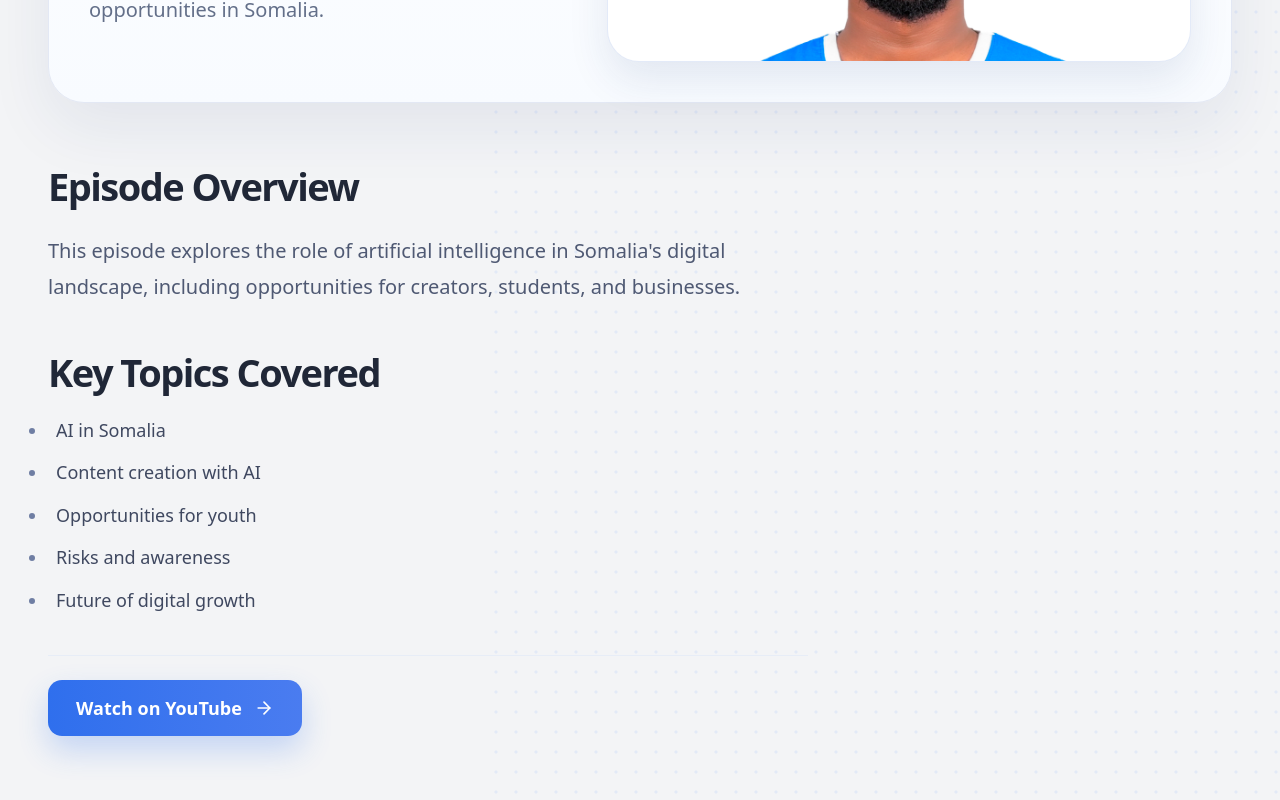
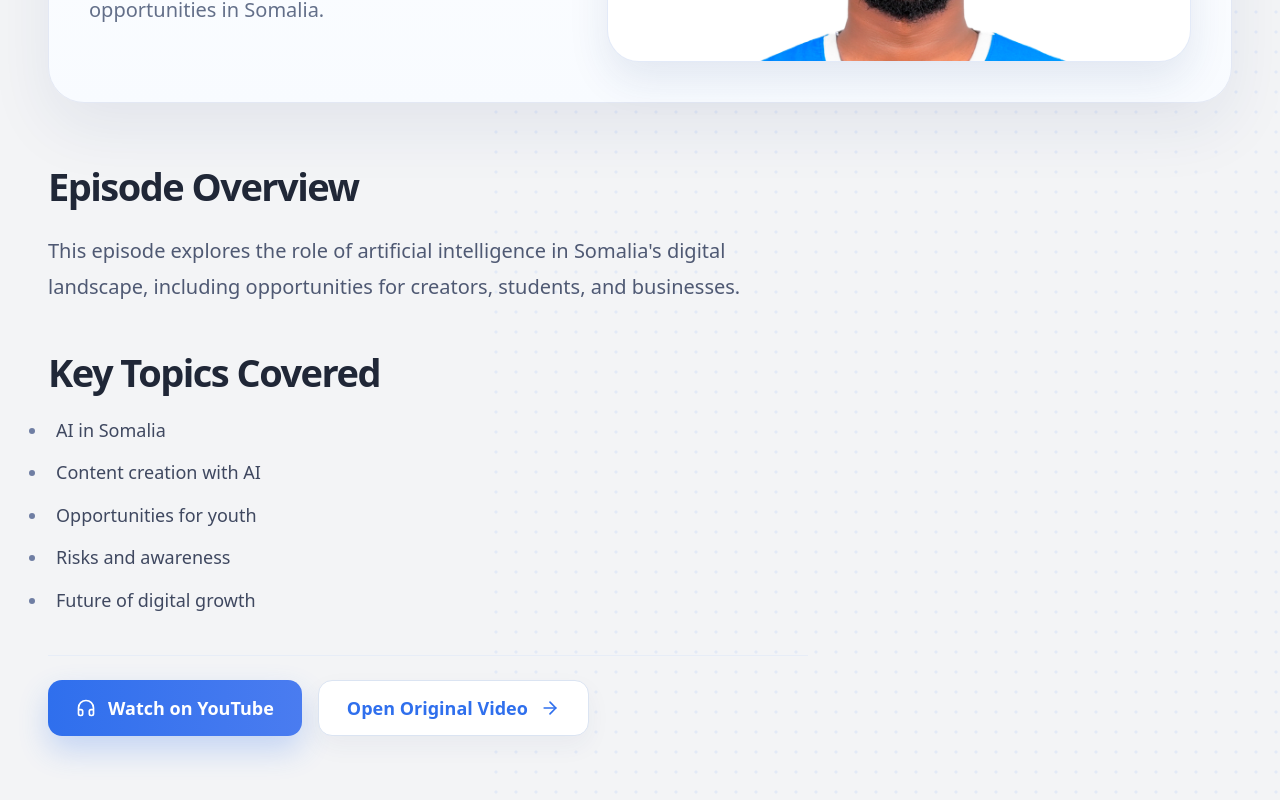
Before and after one commit to IshakAbdiazizHussen/Eng.yusuf-vision, a Next.js app: page /events/media/future-of-ai-in-somalia in a window 1280 px wide. Shown: the part 538-1338 px from the top of the page. Built offline with nearby package versions, Linux system fonts and the light colour scheme; no server answers.

Commit message:
adding a voice section in podcast side'

```diff
--- a/src/app/events/media/[slug]/page.tsx
+++ b/src/app/events/media/[slug]/page.tsx
@@ -4,6 +4,7 @@ import Link from "next/link"
 import { ArrowLeft, ArrowRight } from "lucide-react"
 import { notFound } from "next/navigation"
 import { PageFrame } from "@/components/page-frame"
+import { PodcastAudioButton } from "@/components/podcast-audio-button"
 import {
   getMediaAppearanceBySlug,
   mediaAppearances,
@@ -40,6 +41,14 @@ export default async function MediaAppearancePage({ params }: MediaPageProps) {
   if (!item) {
     notFound()
   }
+
+  const audioText = [
+    item.title,
+    item.description,
+    item.overview,
+    "Key topics covered.",
+    ...item.topics,
+  ].join(" ")
 
   return (
     <PageFrame flushBottom>
@@ -101,15 +110,21 @@ export default async function MediaAppearancePage({ params }: MediaPageProps) {
           </ul>
 
           <div className="mt-10 border-t border-[#e7edf7] pt-6 dark:border-[#2f3b58]">
+            <div className="flex flex-wrap gap-4">
+              <PodcastAudioButton
+                text={audioText}
+                label={item.buttonLabel}
+              />
               <Link
                 href={item.buttonHref}
                 target="_blank"
                 rel="noreferrer"
-              className="inline-flex h-14 items-center gap-3 rounded-[14px] bg-[linear-gradient(90deg,#2f6fed_0%,#4a7cf0_100%)] px-7 text-[18px] font-semibold text-white shadow-[0_14px_30px_rgba(47,111,237,0.24)] transition hover:-translate-y-0.5"
+                className="inline-flex h-14 items-center gap-3 rounded-[14px] border border-[#dbe4f2] bg-white px-7 text-[18px] font-semibold text-[#2f6fed] shadow-[0_10px_24px_rgba(31,55,113,0.05)] transition hover:-translate-y-0.5 dark:border-[#31415c] dark:bg-[#202a40] dark:text-[#8ebfff]"
               >
-              {item.buttonLabel}
+                Open Original Video
                 <ArrowRight className="h-5 w-5" />
               </Link>
+            </div>
           </div>
         </div>
       </section>
--- /dev/null
+++ b/src/components/podcast-audio-button.tsx
@@ -0,0 +1,66 @@
+"use client"
+
+import { useEffect, useRef, useState } from "react"
+import { Headphones, Square } from "lucide-react"
+
+export function PodcastAudioButton({
+  text,
+  label = "Listen Now",
+}: {
+  text: string
+  label?: string
+}) {
+  const [isPlaying, setIsPlaying] = useState(false)
+  const utteranceRef = useRef<SpeechSynthesisUtterance | null>(null)
+
+  useEffect(() => {
+    return () => {
+      if (typeof window !== "undefined") {
+        window.speechSynthesis.cancel()
+      }
+    }
+  }, [])
+
+  const togglePlayback = () => {
+    if (typeof window === "undefined" || !("speechSynthesis" in window)) {
+      return
+    }
+
+    if (isPlaying) {
+      window.speechSynthesis.cancel()
+      utteranceRef.current = null
+      setIsPlaying(false)
+      return
+    }
+
+    window.speechSynthesis.cancel()
+
+    const utterance = new SpeechSynthesisUtterance(text)
+    utterance.rate = 0.95
+    utterance.pitch = 1
+    utterance.lang = "en-US"
+    utterance.onend = () => {
+      setIsPlaying(false)
+      utteranceRef.current = null
+    }
+    utterance.onerror = () => {
+      setIsPlaying(false)
+      utteranceRef.current = null
+    }
+
+    utteranceRef.current = utterance
+    setIsPlaying(true)
+    window.speechSynthesis.speak(utterance)
+  }
+
+  return (
+    <button
+      type="button"
+      onClick={togglePlayback}
+      className="inline-flex h-14 items-center gap-3 rounded-[14px] bg-[linear-gradient(90deg,#2f6fed_0%,#4a7cf0_100%)] px-7 text-[18px] font-semibold text-white shadow-[0_14px_30px_rgba(47,111,237,0.24)] transition hover:-translate-y-0.5"
+    >
+      {isPlaying ? <Square className="h-5 w-5" /> : <Headphones className="h-5 w-5" />}
+      {isPlaying ? "Stop Audio" : label}
+    </button>
+  )
+}
```
Lines whose indentation alone changed are shown as unchanged.
